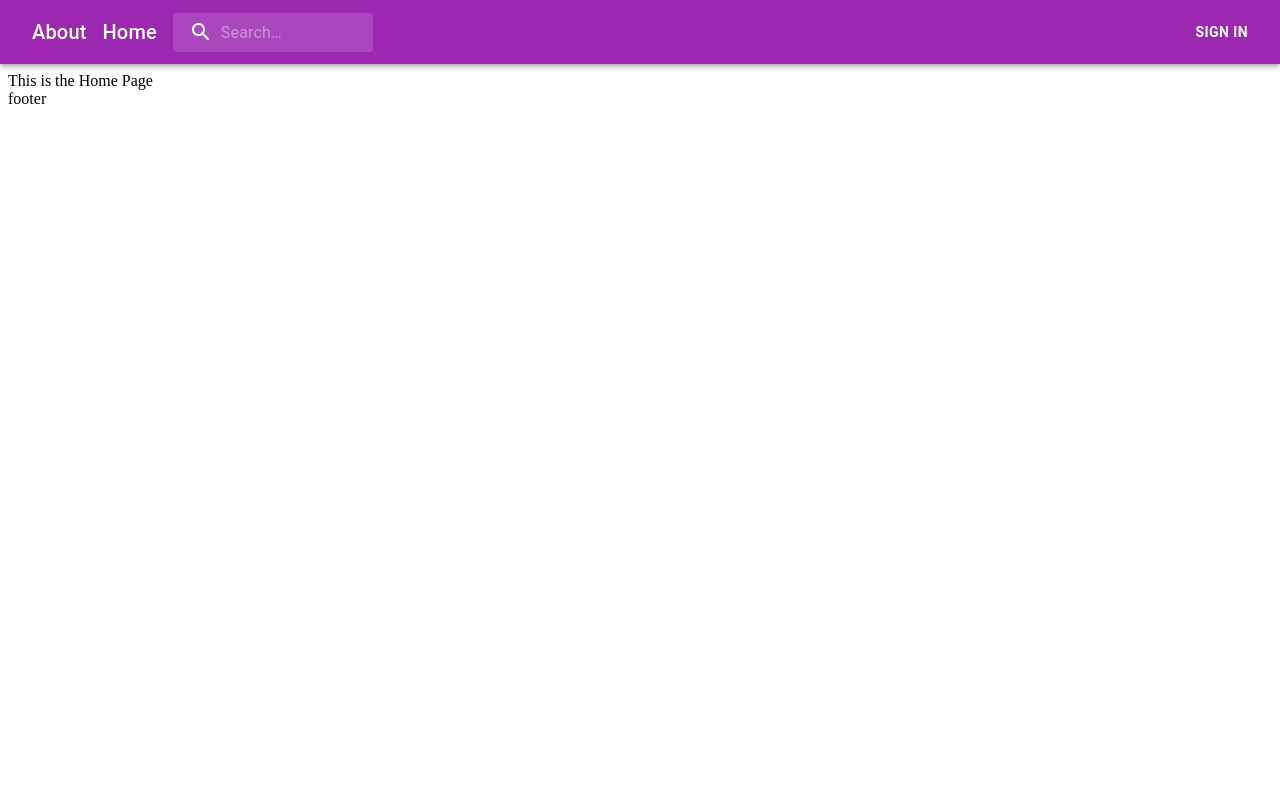
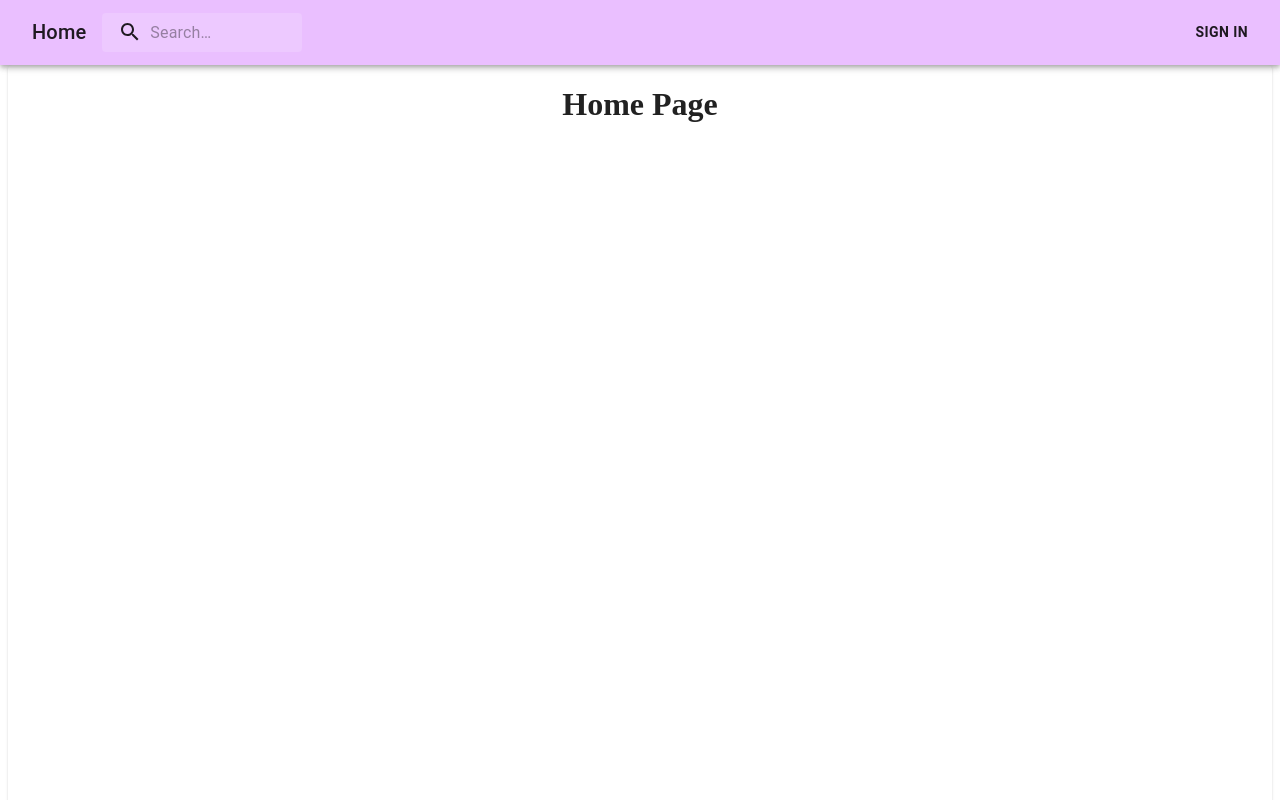
Before and after one commit to TCNinja/website, a Next.js app in the folder tcninja/: page / in a window 1280 px wide. Shown: the top 800 px of the page. Built offline with nearby package versions, Linux system fonts and the light colour scheme; no server answers.

Commit message:
feat: add style

```diff
--- a/tcninja/components/layout/header/index.tsx
+++ b/tcninja/components/layout/header/index.tsx
@@ -5,6 +5,7 @@ import Typography from "@mui/material/Typography";
 import Link from "next/link";
 import UserCard from './usercard';
 import HeaderSearch from './search'
+import { styled } from '@mui/material';
 
 interface INavigationLinks {
   name: string,
@@ -13,14 +14,21 @@ interface INavigationLinks {
 }
 
 const navigationLinks: INavigationLinks[] = [
-  { name: "About", href: "/" },
   { name: "Home", href: "/" }
 ]
 
-const Header = () => {
+interface IStyledAppBarProps {
+  height: number
+}
+
+const StyledAppBar = styled(AppBar)<IStyledAppBarProps>(({ height }) => ({
+  height: height
+}));
+
+const Header = ({height}: IStyledAppBarProps) => {
 
   return (
-    <AppBar position="fixed">
+    <StyledAppBar position="fixed" height={height}>
       <Toolbar>
         <Box sx={{ display: 'flex', flexDirection: 'row', flexGrow: 1, alignItems: 'center' }}>
           { navigationLinks.map((item, index) => (
@@ -34,7 +42,7 @@ const Header = () => {
       </Box>
       <UserCard />
       </Toolbar>
-    </AppBar>
+    </StyledAppBar>
 
   )
 }
--- a/tcninja/components/layout/index.tsx
+++ b/tcninja/components/layout/index.tsx
@@ -1,25 +1,31 @@
 import Header from './header';
 import Footer from "./footer/footer";
-import { Box, ThemeProvider, createTheme } from '@mui/material';
-import { lightGreen, purple } from '@mui/material/colors';
+import { Box, ThemeProvider, createTheme, makeStyles } from '@mui/material';
+
 
 interface ILayoutProps {
   children: React.ReactNode
 }
+const theme = createTheme({
+  palette: {
+    primary: {
+      main: "#eabfff"
+    }
+  },
+});
+
+
 
 const Layout = ({ children }: ILayoutProps) => {
-  const theme = createTheme({
-    palette: {
-      primary: purple
-    },
-  });
+  const headerHeight = 65; //TODO: add mobile support
   return (
     <ThemeProvider theme={theme}>
-        <Header />
+        <Header height={headerHeight} />
         <Box sx={{
           display: "flex",
           flexDirection: "column",
-          mt: 9
+          width: '100%',
+          mt: `${headerHeight}px`
         }} >
           <main>{children}</main>
           <Footer />
--- a/tcninja/pages/index.tsx
+++ b/tcninja/pages/index.tsx
@@ -1,11 +1,18 @@
 import type { NextPage } from "next";
+import { Paper } from "@mui/material";
 
 
 const Home: NextPage = () => {
-  console.log('here');
   return (
     <div>
-      This is the Home Page
+      <Paper sx={{
+        height: 1000,
+        display: 'flex',
+        flexDirection: 'column',
+        alignItems: 'center'
+      }}>
+        <h1>Home Page</h1>
+      </Paper>
     </div>
   );
 };
```
Also changed, not shown: tcninja/common/models/card.ts (renamed from tcninja/common/models/card.tsx).
